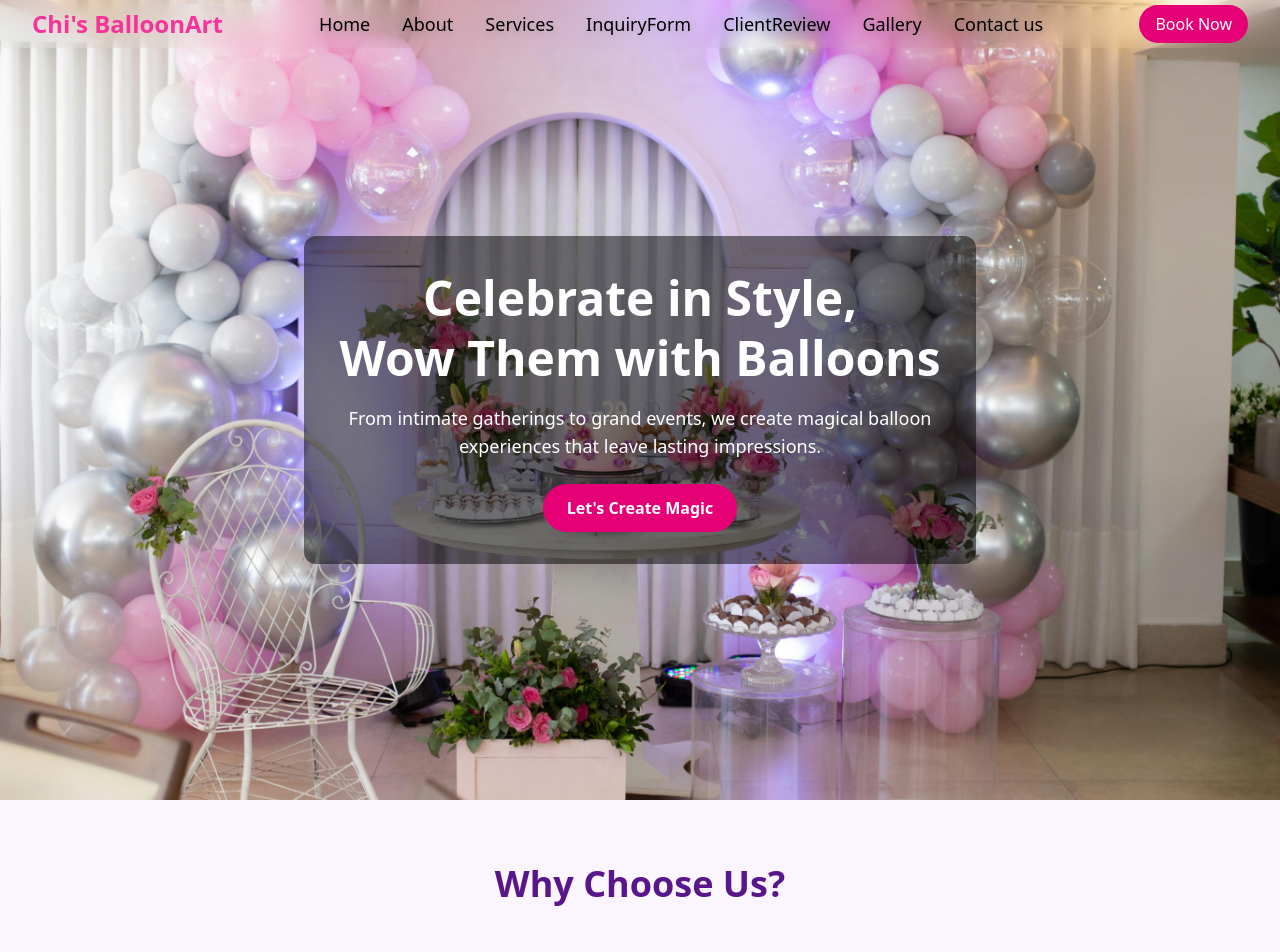
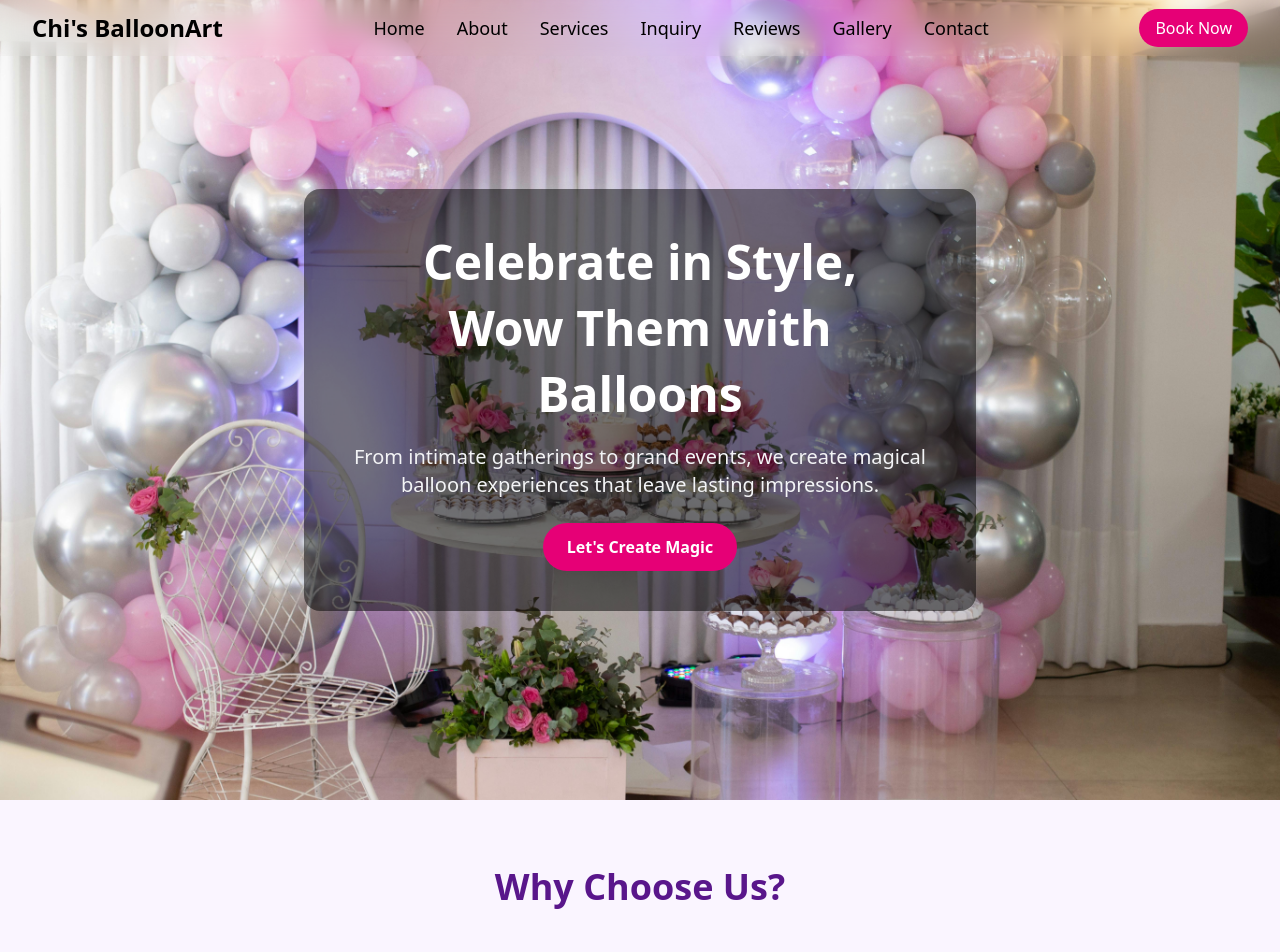
Before and after one commit to bettyego/chi-balloon, a React (Vite) app: page / in a window 1280 px wide. Shown: the top 952 px of the page. Built offline with nearby package versions, Linux system fonts and the light colour scheme.

Commit message:
fix a few image

```diff
--- a/src/component/page/Features.jsx
+++ b/src/component/page/Features.jsx
@@ -1,5 +1,4 @@
 import { motion } from 'framer-motion';
-
 
 const features = [
   {
@@ -49,7 +48,7 @@ const itemVariants = {
     opacity: 1,
     y: 0,
     transition: {
-      duration: 1.5, // smoother and longer duration
+      duration: 1.5,
       type: 'spring',
       stiffness: 70,
       damping: 15,
@@ -59,17 +58,7 @@ const itemVariants = {
 
 const Features = () => {
   return (
-    <>
-      {/* SVG header with light purple color
-      <svg xmlns="http://www.w3.org/2000/svg" viewBox="0 0 1440 320">
-        <path
-          fill="#d8b4fe" // light purple
-          fillOpacity="1"
-          d="M0,96L60,85.3C120,75,240,53,360,85.3C480,117,600,203,720,218.7C840,235,960,181,1080,165.3C1200,149,1320,171,1380,181.3L1440,192L1440,0L1380,0C1320,0,1200,0,1080,0C960,0,840,0,720,0C600,0,480,0,360,0C240,0,120,0,60,0L0,0Z"
-        />
-      </svg> */}
-
-      <section className="bg-purple-50 py-16 px-6">
+    <section className="bg-purple-50 py-12 sm:py-16 px-4 sm:px-6 md:px-12 lg:px-20 xl:px-32">
       <motion.div
         className="max-w-7xl mx-auto"
         variants={containerVariants}
@@ -77,30 +66,29 @@ const Features = () => {
         whileInView="show"
         viewport={{ once: true, amount: 0.3 }}
       >
-          <h2 className="text-4xl font-bold text-center mb-12 text-purple-900">
+        <h2 className="text-3xl sm:text-4xl font-bold text-center mb-10 sm:mb-12 text-purple-900 leading-tight">
           Why Choose Us?
         </h2>
 
-          <div className="grid md:grid-cols-3 gap-10">
+        <div className="grid grid-cols-1 sm:grid-cols-2 lg:grid-cols-3 gap-8 sm:gap-10">
           {features.map((feature, index) => (
             <motion.div
               key={index}
               variants={itemVariants}
-                className="bg-white p-6 rounded-3xl shadow-lg hover:shadow-2xl transition duration-500 text-center"
+              className="bg-white p-5 sm:p-6 rounded-2xl shadow-md hover:shadow-xl transition duration-500 text-center"
             >
               <img
                 src={feature.icon}
                 alt={feature.title}
-                  className="w-full h-72 rounded-3xl object-cover p-2 mx-auto mb-4"
+                className="w-full h-56 sm:h-64 md:h-72 rounded-2xl object-cover mb-4"
               />
-                <h3 className="text-xl font-semibold mb-3 text-purple-800">{feature.title}</h3>
-                <p className="text-gray-600">{feature.description}</p>
+              <h3 className="text-lg sm:text-xl font-semibold mb-2 text-purple-800">{feature.title}</h3>
+              <p className="text-sm sm:text-base text-gray-600">{feature.description}</p>
             </motion.div>
           ))}
         </div>
       </motion.div>
     </section>
-    </>
   );
 };
 
--- a/src/component/page/Gallery.jsx
+++ b/src/component/page/Gallery.jsx
@@ -10,21 +10,25 @@ const galleryImages = [
   '/lx2.jpg',
   '/lx.jpg',
   '/evt1.jpg',
-
-
 ];
 
 const Gallery = () => {
   return (
-    <div className="max-w-7xl mx-auto px-4 py-12">
-      <h2 className="text-3xl font-bold text-center mb-8 text-pink-500">Our Balloon Creations</h2>
+    <div className="max-w-7xl mx-auto px-4 sm:px-6 lg:px-8 py-12">
+      <h2 className="text-3xl md:text-4xl font-bold text-center mb-10 text-pink-500">
+        Our Balloon Creations
+      </h2>
+
       <div className="grid grid-cols-1 sm:grid-cols-2 md:grid-cols-3 gap-6">
         {galleryImages.map((src, index) => (
-          <div key={index} className="overflow-hidden rounded-lg shadow-lg group">
+          <div
+            key={index}
+            className="overflow-hidden rounded-2xl shadow-lg group transition-all duration-300 ease-in-out"
+          >
             <img
               src={src}
               alt={`Balloon decor ${index + 1}`}
-              className="w-full h-screen object-cover transform group-hover:scale-105 transition duration-300"
+              className="w-full h-64 sm:h-72 md:h-80 lg:h-96 object-cover transform group-hover:scale-105 transition duration-500"
             />
           </div>
         ))}
--- a/src/component/page/Header.jsx
+++ b/src/component/page/Header.jsx
@@ -1,12 +1,7 @@
 import React, { useState } from 'react';
 import { Link } from 'react-router-dom';
 
-
-
-
-
 const Header = () => {
-
   const [isMobileMenuOpen, setIsMobileMenuOpen] = useState(false);
 
   const toggleMobileMenu = () => {
@@ -14,34 +9,45 @@ const Header = () => {
   };
 
   return (
-    <header className="w-full bg-transparent fixed top-0 z-50 backdrop-blur-md">
+    <header className="w-full fixed top-0 z-50 bg-transparent backdrop-blur-md">
       <div className="max-w-7xl mx-auto px-4 sm:px-6 lg:px-8">
-        <div className="flex justify-between items-center py-2">
-          <div className="text-2xl font-bold text-pink-500">Chi's BalloonArt</div>
+        <div className="flex justify-between items-center py-3">
+          {/* Logo */}
+          <div className="text-xl sm:text-2xl font-bold text-black">
+            Chi's BalloonArt
+          </div>
 
-          <nav className="hidden md:flex gap-8 text-lg text-black drop-shadow-md">
-            <Link to="/" className="hover:text-pink-400 transition">Home</Link>
-            <Link to="/about" className="hover:text-pink-400 transition">About</Link>
-            <Link to="/services" className="hover:text-pink-400 transition">Services</Link>
-            <Link to="/inquiryform" className="hover:text-pink-400 transition">InquiryForm</Link>
-            <Link to="/review" className="hover:text-pink-400 transition">ClientReview</Link>
-            <Link to="/gallery" className="hover:text-pink-400 transition">Gallery</Link>
-            <Link to="/contact" className="hover:text-pink-400 transition">Contact us</Link>
+          {/* Desktop Navigation */}
+          <nav className="hidden md:flex gap-5 lg:gap-8 text-base lg:text-lg text-black font-medium">
+            <Link to="/" className="hover:text-pink-500 transition">Home</Link>
+            <Link to="/about" className="hover:text-pink-500 transition">About</Link>
+            <Link to="/services" className="hover:text-pink-500 transition">Services</Link>
+            <Link to="/inquiryform" className="hover:text-pink-500 transition">Inquiry</Link>
+            <Link to="/review" className="hover:text-pink-500 transition">Reviews</Link>
+            <Link to="/gallery" className="hover:text-pink-500 transition">Gallery</Link>
+            <Link to="/contact" className="hover:text-pink-500 transition">Contact</Link>
           </nav>
 
+          {/* Desktop Button */}
           <div className="hidden md:block">
             <Link
               to="/inquiryform"
-    className="bg-pink-600 text-white px-4 py-2 rounded-full hover:bg-pink-500 transition"
+              className="bg-pink-600 text-white px-4 py-2 rounded-full hover:bg-pink-500 transition duration-300 text-sm sm:text-base"
             >
               Book Now
             </Link>
           </div>
 
-
+          {/* Mobile Menu Button */}
           <div className="md:hidden">
-            <button onClick={toggleMobileMenu} className="text-white focus:outline-none">
-              <svg className="w-6 h-6" fill="none" stroke="currentColor" strokeWidth={2} viewBox="0 0 24 24">
+            <button onClick={toggleMobileMenu} className="text-white">
+              <svg
+                className="w-6 h-6"
+                fill="none"
+                stroke="currentColor"
+                strokeWidth={2}
+                viewBox="0 0 24 24"
+              >
                 <path strokeLinecap="round" strokeLinejoin="round" d="M4 6h16M4 12h16M4 18h16" />
               </svg>
             </button>
@@ -49,20 +55,25 @@ const Header = () => {
         </div>
       </div>
 
+      {/* Mobile Menu */}
       {isMobileMenuOpen && (
-  <div className="md:hidden px-4 pb-4 bg-black/80 backdrop-blur-md text-white">
-    <ul className="flex flex-col gap-4 text-lg">
-    <Link to="/" className="hover:text-pink-400 transition">Home</Link>
-            <Link to="/about" className="hover:text-pink-400 transition">About</Link>
-            <Link to="/services" className="hover:text-pink-400 transition">Services</Link>
-            <Link to="/inquiryform" className="hover:text-pink-400 transition">InquiryForm</Link>
-            <Link to="/review" className="hover:text-pink-400 transition">ClientReview</Link>
-            <Link to="/gallery" className="hover:text-pink-400 transition">Gallery</Link>
-            <Link to="/contact" className="hover:text-pink-400 transition">Contact us</Link>
-    </ul>
+        <div className="md:hidden bg-black/90 backdrop-blur-sm px-4 py-6 space-y-4 text-white text-base font-medium">
+          <Link to="/" onClick={toggleMobileMenu} className="block hover:text-pink-400">Home</Link>
+          <Link to="/about" onClick={toggleMobileMenu} className="block hover:text-pink-400">About</Link>
+          <Link to="/services" onClick={toggleMobileMenu} className="block hover:text-pink-400">Services</Link>
+          <Link to="/inquiryform" onClick={toggleMobileMenu} className="block hover:text-pink-400">Inquiry</Link>
+          <Link to="/review" onClick={toggleMobileMenu} className="block hover:text-pink-400">Reviews</Link>
+          <Link to="/gallery" onClick={toggleMobileMenu} className="block hover:text-pink-400">Gallery</Link>
+          <Link to="/contact" onClick={toggleMobileMenu} className="block hover:text-pink-400">Contact</Link>
+          <Link
+            to="/inquiryform"
+            onClick={toggleMobileMenu}
+            className="inline-block mt-4 bg-pink-600 px-4 py-2 rounded-full hover:bg-pink-500 text-white transition"
+          >
+            Book Now
+          </Link>
         </div>
       )}
-
     </header>
   );
 };
--- a/src/component/page/Hero.jsx
+++ b/src/component/page/Hero.jsx
@@ -3,21 +3,21 @@ import { Link } from 'react-router-dom';
 const Hero = () => {
   return (
     <section
-      className="h-screen bg-cover bg-center flex items-center justify-center"
+      className="h-[90vh] sm:h-screen bg-cover bg-center flex items-center justify-center px-4 sm:px-8"
       style={{
         backgroundImage:
           "url('/pexels-vidalbalielojrfotografia-14457430.jpg')",
       }}
     >
-      <div className="text-center text-white bg-black/50 p-8 rounded-xl max-w-2xl">
-        <h1 className="text-5xl font-extrabold leading-tight">
-          Celebrate in Style, <br /> Wow Them with Balloons
+      <div className="text-center text-white bg-black/50 p-6 sm:p-8 md:p-10 rounded-2xl max-w-xl sm:max-w-2xl">
+        <h1 className="text-3xl sm:text-4xl md:text-5xl font-extrabold leading-tight sm:leading-snug">
+          Celebrate in Style, <br className="hidden sm:block" /> Wow Them with Balloons
         </h1>
-        <p className="mt-4 text-lg">
+        <p className="mt-3 sm:mt-4 text-base sm:text-lg md:text-xl text-gray-100">
           From intimate gatherings to grand events, we create magical balloon experiences that leave lasting impressions.
         </p>
         <Link to="/inquiryform">
-          <button className="mt-6 px-6 py-3 bg-pink-600 hover:bg-pink-500 rounded-full text-white font-semibold transition duration-300">
+          <button className="mt-5 sm:mt-6 px-5 sm:px-6 py-3 bg-pink-600 hover:bg-pink-500 rounded-full text-white font-semibold text-sm sm:text-base transition duration-300">
             Let's Create Magic
           </button>
         </Link>
```
Also changed, not shown: src/component/page/About.jsx (+13 -15 lines). Lines whose indentation alone changed are shown as unchanged.
